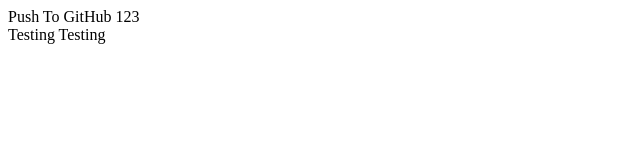
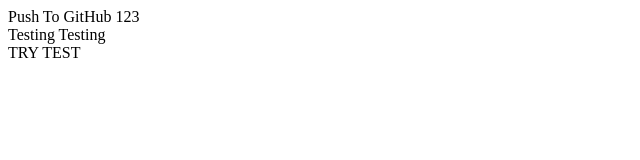
Before and after one commit to Hadi-Dainil/example, a plain HTML site: page index.html in a window 1280 px wide. Shown: the full height of the page, 0-640 px from the left. Drawn offline with Linux system fonts and the light colour scheme.

Commit message:
Update index.html

```diff
--- a/index.html
+++ b/index.html
@@ -6,6 +6,7 @@
 </head>
 <body>
 Push To GitHub 123<br>
-  Testing Testing
+  Testing Testing<br>
+  TRY TEST
 </body>
 </html>
```
